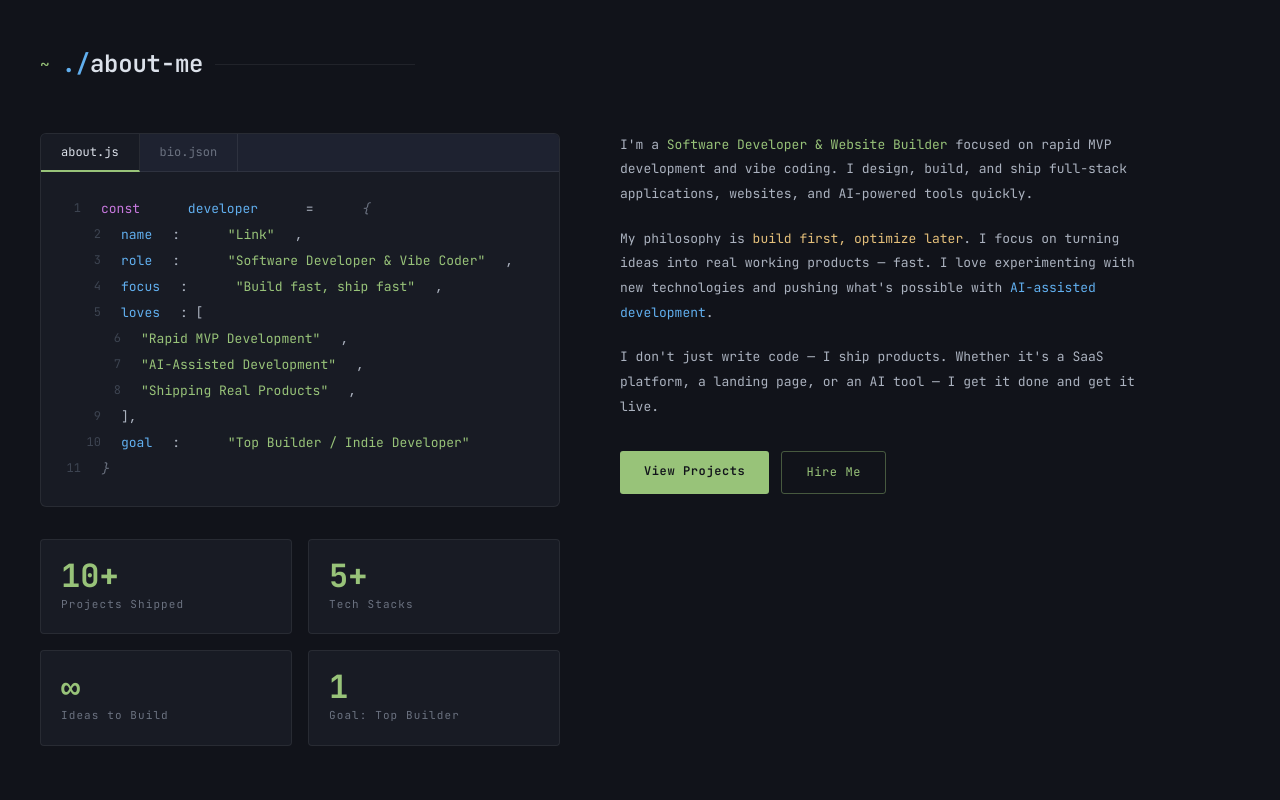
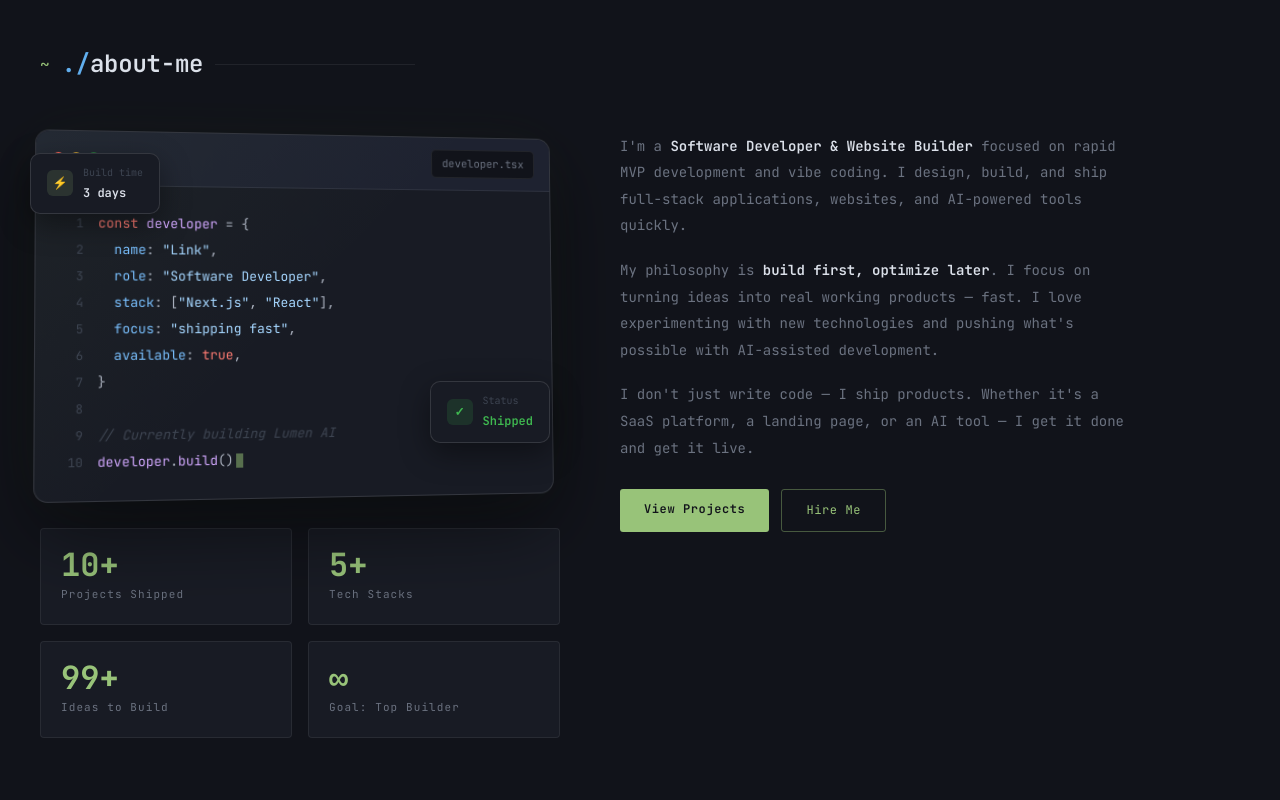
Before and after one commit to savewinkie/portfolio, a Next.js app: page / in a window 1280 px wide. Shown: the part 880-1680 px from the top of the page. Built offline with nearby package versions, Linux system fonts and the light colour scheme.

Commit message:
tilt left

```diff
--- a/app/globals.css
+++ b/app/globals.css
@@ -590,6 +590,197 @@ section { padding: 100px 40px; position: relative; }
   margin-top: 32px;
 }
 
+/* ── 3D Tilted Code Editor ── */
+.about-left {
+  position: relative;
+  min-width: 0;
+}
+
+.code-editor-3d {
+  background: var(--bg-2);
+  border: 1px solid var(--border-2);
+  border-radius: 14px;
+  overflow: hidden;
+  box-shadow: 0 30px 80px rgba(0,0,0,0.5), 0 0 60px rgba(152,195,121,0.05);
+  transform: perspective(1000px) rotateY(6deg) rotateX(2deg);
+  transition: transform 0.6s cubic-bezier(0.16, 1, 0.3, 1);
+  position: relative;
+  max-width: 100%;
+}
+
+.code-editor-3d:hover {
+  transform: perspective(1000px) rotateY(2deg) rotateX(0deg);
+}
+
+.code-editor-3d::before {
+  content: '';
+  position: absolute;
+  inset: 0;
+  background: linear-gradient(135deg, rgba(152,195,121,0.05) 0%, transparent 50%);
+  pointer-events: none;
+  border-radius: 14px;
+}
+
+.code-editor-bar {
+  padding: 12px 16px;
+  background: var(--bg-3);
+  border-bottom: 1px solid var(--border);
+  display: flex;
+  align-items: center;
+  gap: 10px;
+}
+
+.code-editor-dots {
+  display: flex;
+  gap: 6px;
+}
+
+.cd-dot {
+  width: 11px;
+  height: 11px;
+  border-radius: 50%;
+  cursor: pointer;
+  transition: transform 0.15s;
+}
+
+.cd-dot:hover { transform: scale(1.15); }
+.cd-r { background: #ff5f57; }
+.cd-y { background: #ffbd2e; }
+.cd-g { background: #28ca42; }
+
+.code-editor-tab {
+  margin-left: auto;
+  font-family: var(--font);
+  font-size: 11px;
+  color: var(--fg-dim);
+  background: var(--bg);
+  padding: 4px 10px;
+  border-radius: 5px;
+  border: 1px solid var(--border);
+}
+
+.code-editor-body {
+  padding: 24px 28px;
+  font-family: var(--font);
+  font-size: 13px;
+  line-height: 2;
+  position: relative;
+  z-index: 1;
+}
+
+.cl {
+  display: block;
+  opacity: 0;
+  transform: translateX(-8px);
+  animation: codeIn 0.4s ease forwards;
+}
+.cl:nth-child(1)  { animation-delay: 0.1s; }
+.cl:nth-child(2)  { animation-delay: 0.2s; }
+.cl:nth-child(3)  { animation-delay: 0.3s; }
+.cl:nth-child(4)  { animation-delay: 0.4s; }
+.cl:nth-child(5)  { animation-delay: 0.5s; }
+.cl:nth-child(6)  { animation-delay: 0.6s; }
+.cl:nth-child(7)  { animation-delay: 0.7s; }
+.cl:nth-child(8)  { animation-delay: 0.8s; }
+.cl:nth-child(9)  { animation-delay: 0.9s; }
+.cl:nth-child(10) { animation-delay: 1.0s; }
+
+@keyframes codeIn {
+  to { opacity: 1; transform: translateX(0); }
+}
+
+.ln {
+  color: var(--fg-muted);
+  margin-right: 14px;
+  display: inline-block;
+  width: 18px;
+  text-align: right;
+  user-select: none;
+  font-size: 12px;
+}
+
+.ck { color: #ff7b72; }
+.cv { color: #79c0ff; }
+.cs { color: #a5d6ff; }
+.cf { color: #d2a8ff; }
+.cc { color: var(--fg-muted); font-style: italic; }
+
+.cb {
+  display: inline-block;
+  width: 7px;
+  height: 14px;
+  background: var(--green);
+  margin-left: 2px;
+  animation: cbBlink 1s steps(2) infinite;
+  vertical-align: middle;
+}
+
+@keyframes cbBlink { 50% { opacity: 0; } }
+
+/* Floating badges */
+.float-badge {
+  position: absolute;
+  background: var(--bg-2);
+  border: 1px solid var(--border-2);
+  padding: 10px 16px;
+  border-radius: 10px;
+  font-family: var(--font);
+  font-size: 13px;
+  display: flex;
+  align-items: center;
+  gap: 10px;
+  box-shadow: 0 10px 30px rgba(0,0,0,0.4);
+  animation: fbFloat 6s ease-in-out infinite;
+  z-index: 2;
+}
+
+.fb-1 { top: 20px; left: -10px; animation-delay: 0s; }
+.fb-2 { bottom: 280px; right: 10px; animation-delay: -3s; }
+
+@keyframes fbFloat {
+  0%, 100% { transform: translateY(0); }
+  50% { transform: translateY(-15px); }
+}
+
+.fb-ico {
+  width: 26px;
+  height: 26px;
+  border-radius: 6px;
+  background: rgba(152,195,121,0.15);
+  display: flex;
+  align-items: center;
+  justify-content: center;
+  color: var(--green);
+  font-weight: 700;
+  font-size: 12px;
+}
+
+.fb-l { font-size: 10px; color: var(--fg-muted); margin-bottom: 2px; }
+.fb-v { font-weight: 600; color: var(--fg-bright); font-size: 12px; }
+
+.about-p {
+  font-size: 14px;
+  color: var(--fg-dim);
+  line-height: 1.9;
+  margin-bottom: 18px;
+}
+
+.about-p strong { color: var(--fg-bright); font-weight: 600; }
+
+.about-ctas {
+  display: flex;
+  gap: 12px;
+  margin-top: 28px;
+  flex-wrap: wrap;
+}
+
+@media (max-width: 900px) {
+  .code-editor-3d { transform: none; }
+  .float-badge { display: none; }
+  .fb-1, .fb-2 { display: none; }
+}
+
+
 .stat-box {
   background: var(--bg-2);
   border: 1px solid var(--border);
--- a/components/About.js
+++ b/components/About.js
@@ -2,47 +2,45 @@
 
 import { useEffect, useRef, useState } from 'react';
 
-function Counter({ target, suffix = '' }) {
-  const [count, setCount] = useState(0);
-  const ref = useRef(null);
-  const started = useRef(false);
+export default function About() {
+  const [shipped, setShipped] = useState(0);
+  const [stacks, setStacks] = useState(0);
+  const [ideas, setIdeas] = useState(0);
+  const [goal, setGoal] = useState(0);
+  const sectionRef = useRef(null);
 
   useEffect(() => {
-    const observer = new IntersectionObserver(([entry]) => {
-      if (entry.isIntersecting && !started.current) {
-        started.current = true;
-        if (target === '∞') { setCount('∞'); return; }
-        const num = parseInt(target);
-        const duration = 1500;
-        const steps = 40;
-        const increment = num / steps;
-        let current = 0;
-        const timer = setInterval(() => {
-          current += increment;
-          if (current >= num) {
-            setCount(num);
-            clearInterval(timer);
-          } else {
-            setCount(Math.floor(current));
+    const observer = new IntersectionObserver(
+      (entries) => {
+        entries.forEach((entry) => {
+          if (entry.isIntersecting) {
+            const animate = (setter, target, duration = 1500) => {
+              const start = Date.now();
+              const tick = () => {
+                const elapsed = Date.now() - start;
+                const progress = Math.min(elapsed / duration, 1);
+                setter(Math.floor(progress * target));
+                if (progress < 1) requestAnimationFrame(tick);
+              };
+              tick();
+            };
+            animate(setShipped, 10);
+            animate(setStacks, 5);
+            animate(setIdeas, 99);
+            animate(setGoal, 1);
+            observer.disconnect();
           }
-        }, duration / steps);
-      }
-    }, { threshold: 0.5 });
+        });
+      },
+      { threshold: 0.3 }
+    );
 
-    if (ref.current) observer.observe(ref.current);
+    if (sectionRef.current) observer.observe(sectionRef.current);
     return () => observer.disconnect();
-  }, [target]);
+  }, []);
 
   return (
-    <span ref={ref} className="stat-num">
-      {count}{count !== '∞' && count > 0 ? suffix : count === '∞' ? '' : ''}
-    </span>
-  );
-}
-
-export default function About() {
-  return (
-    <section id="about">
+    <section id="about" ref={sectionRef}>
       <div className="sec-header">
         <span className="sec-prompt">~</span>
         <h2 className="sec-title"><span>./</span>about-me</h2>
@@ -50,65 +48,79 @@ export default function About() {
       </div>
 
       <div className="about-wrap">
-        <div>
-          <div className="about-code reveal">
-            <div className="code-tabs">
-              <div className="code-tab active">about.js</div>
-              <div className="code-tab">bio.json</div>
+        <div className="about-left reveal">
+          {/* 3D Tilted Code Editor */}
+          <div className="code-editor-3d">
+            <div className="code-editor-bar">
+              <div className="code-editor-dots">
+                <span className="cd-dot cd-r"></span>
+                <span className="cd-dot cd-y"></span>
+                <span className="cd-dot cd-g"></span>
+              </div>
+              <div className="code-editor-tab">developer.tsx</div>
             </div>
-            <div className="code-body">
-              <div className="c-line"><span className="t-tag">const</span>&nbsp;<span className="t-key">developer</span>&nbsp;<span className="t-fg">=</span>&nbsp;<span className="t-comment">&#123;</span></div>
-              <div className="c-line c-indent"><span className="t-key">name</span><span className="t-fg">:</span>&nbsp;<span className="t-str">&quot;Link&quot;</span><span className="t-fg">,</span></div>
-              <div className="c-line c-indent"><span className="t-key">role</span><span className="t-fg">:</span>&nbsp;<span className="t-str">&quot;Software Developer & Vibe Coder&quot;</span><span className="t-fg">,</span></div>
-              <div className="c-line c-indent"><span className="t-key">focus</span><span className="t-fg">:</span>&nbsp;<span className="t-str">&quot;Build fast, ship fast&quot;</span><span className="t-fg">,</span></div>
-              <div className="c-line c-indent"><span className="t-key">loves</span><span className="t-fg">: [</span></div>
-              <div className="c-line c-indent2"><span className="t-str">&quot;Rapid MVP Development&quot;</span><span className="t-fg">,</span></div>
-              <div className="c-line c-indent2"><span className="t-str">&quot;AI-Assisted Development&quot;</span><span className="t-fg">,</span></div>
-              <div className="c-line c-indent2"><span className="t-str">&quot;Shipping Real Products&quot;</span><span className="t-fg">,</span></div>
-              <div className="c-line c-indent"><span className="t-fg">],</span></div>
-              <div className="c-line c-indent"><span className="t-key">goal</span><span className="t-fg">:</span>&nbsp;<span className="t-str">&quot;Top Builder / Indie Developer&quot;</span></div>
-              <div className="c-line"><span className="t-comment">&#125;</span></div>
+            <div className="code-editor-body">
+              <div className="cl"><span className="ln">1</span><span className="ck">const</span> <span className="cf">developer</span> = {'{'}</div>
+              <div className="cl"><span className="ln">2</span>&nbsp;&nbsp;<span className="cv">name</span>: <span className="cs">"Link"</span>,</div>
+              <div className="cl"><span className="ln">3</span>&nbsp;&nbsp;<span className="cv">role</span>: <span className="cs">"Software Developer"</span>,</div>
+              <div className="cl"><span className="ln">4</span>&nbsp;&nbsp;<span className="cv">stack</span>: [<span className="cs">"Next.js"</span>, <span className="cs">"React"</span>],</div>
+              <div className="cl"><span className="ln">5</span>&nbsp;&nbsp;<span className="cv">focus</span>: <span className="cs">"shipping fast"</span>,</div>
+              <div className="cl"><span className="ln">6</span>&nbsp;&nbsp;<span className="cv">available</span>: <span className="ck">true</span>,</div>
+              <div className="cl"><span className="ln">7</span>{'}'}</div>
+              <div className="cl"><span className="ln">8</span>&nbsp;</div>
+              <div className="cl"><span className="ln">9</span><span className="cc">{'// Currently building Lumen AI'}</span></div>
+              <div className="cl"><span className="ln">10</span><span className="cf">developer</span>.<span className="cf">build</span>()<span className="cb"></span></div>
             </div>
           </div>
 
-          <div className="about-stats reveal reveal-delay-1">
+          {/* Floating badges */}
+          <div className="float-badge fb-1">
+            <div className="fb-ico">⚡</div>
+            <div>
+              <div className="fb-l">Build time</div>
+              <div className="fb-v">3 days</div>
+            </div>
+          </div>
+          <div className="float-badge fb-2">
+            <div className="fb-ico" style={{ background: 'rgba(63,185,80,0.15)', color: '#3fb950' }}>✓</div>
+            <div>
+              <div className="fb-l">Status</div>
+              <div className="fb-v" style={{ color: '#3fb950' }}>Shipped</div>
+            </div>
+          </div>
+
+          {/* Stats */}
+          <div className="about-stats">
             <div className="stat-box">
-              <Counter target="10" suffix="+" />
+              <div className="stat-num">{shipped}+</div>
               <div className="stat-lbl">Projects Shipped</div>
             </div>
             <div className="stat-box">
-              <Counter target="5" suffix="+" />
+              <div className="stat-num">{stacks}+</div>
               <div className="stat-lbl">Tech Stacks</div>
             </div>
             <div className="stat-box">
-              <Counter target="∞" />
+              <div className="stat-num">{ideas}+</div>
               <div className="stat-lbl">Ideas to Build</div>
             </div>
             <div className="stat-box">
-              <Counter target="1" />
+              <div className="stat-num">{goal === 1 ? '∞' : '0'}</div>
               <div className="stat-lbl">Goal: Top Builder</div>
             </div>
           </div>
         </div>
 
-        <div className="about-text reveal reveal-delay-2">
-          <p>
-            I&apos;m a <span className="hl-green">Software Developer & Website Builder</span> focused
-            on rapid MVP development and vibe coding. I design, build, and ship
-            full-stack applications, websites, and AI-powered tools quickly.
+        <div className="about-right reveal">
+          <p className="about-p">
+            I'm a <strong>Software Developer & Website Builder</strong> focused on rapid MVP development and vibe coding. I design, build, and ship full-stack applications, websites, and AI-powered tools quickly.
           </p>
-          <p>
-            My philosophy is <span className="hl-yellow">build first, optimize later</span>. I focus
-            on turning ideas into real working products — fast. I love experimenting
-            with new technologies and pushing what&apos;s possible with
-            <span className="hl-blue"> AI-assisted development</span>.
+          <p className="about-p">
+            My philosophy is <strong>build first, optimize later</strong>. I focus on turning ideas into real working products — fast. I love experimenting with new technologies and pushing what's possible with AI-assisted development.
           </p>
-          <p>
-            I don&apos;t just write code — I ship products. Whether it&apos;s a
-            SaaS platform, a landing page, or an AI tool — I get it done and
-            get it live.
+          <p className="about-p">
+            I don't just write code — I ship products. Whether it's a SaaS platform, a landing page, or an AI tool — I get it done and get it live.
           </p>
-          <div style={{ marginTop: '32px', display: 'flex', gap: '12px', flexWrap: 'wrap' }}>
+          <div className="about-ctas">
             <a href="#projects" className="btn-primary">View Projects</a>
             <a href="#contact" className="btn-outline">Hire Me</a>
           </div>
```
